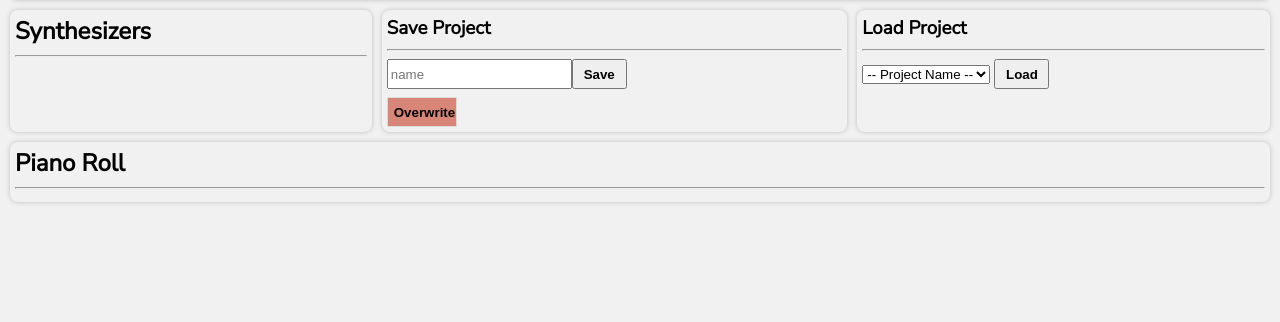
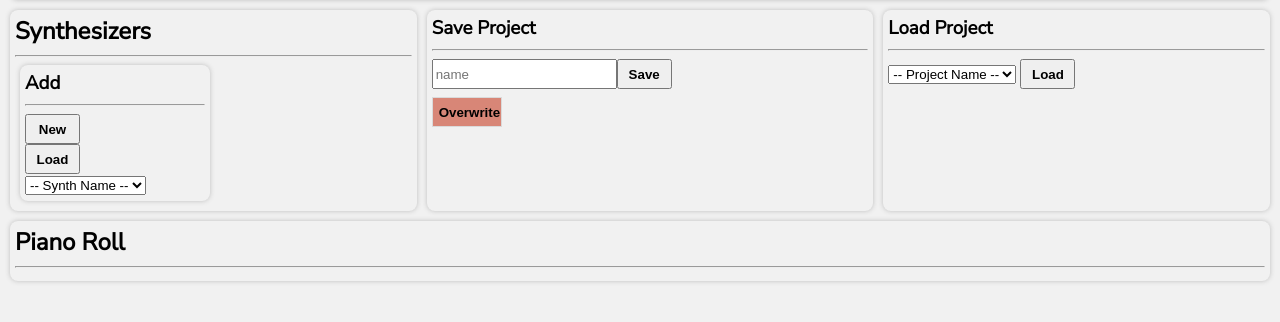
Before and after one commit to slhodak/WebDaw, a website: page client/dist/index.html in a window 1280 px wide. Shown: the part 52-374 px from the top of the page. Drawn offline with Linux system fonts and the light colour scheme.

Commit message:
Add synth load/save module

```diff
--- a/client/dist/index.html
+++ b/client/dist/index.html
@@ -16,6 +16,17 @@
     <div class="dawSynthesizers module light">
       <h2>Synthesizers</h2>
       <hr>
+      <div class="module load light">
+        <h3>Add</h3>
+        <hr>
+        <button class="newSynth" type="button">New</button>
+        <div class="loadSynth">
+          <button class="loadButton" type="button">Load</button>
+          <select name="presets" class="presetSelector">
+            <option>-- Synth Name --</option>
+          </select>
+        </div>
+      </div>
       <div class="synthList"></div>
     </div>
     <div class="module save light">
--- a/client/dist/style.css
+++ b/client/dist/style.css
@@ -90,7 +90,11 @@ ul {
   margin-top: 5px;
 }
 
-.polyButton, .saveButton, .loadButton {
+.load {
+  width: 180px;
+}
+
+.polyButton, .saveButton, .loadButton, .newSynth {
   height: 30px;
   width: 55px;
   font-weight: 700;
```
